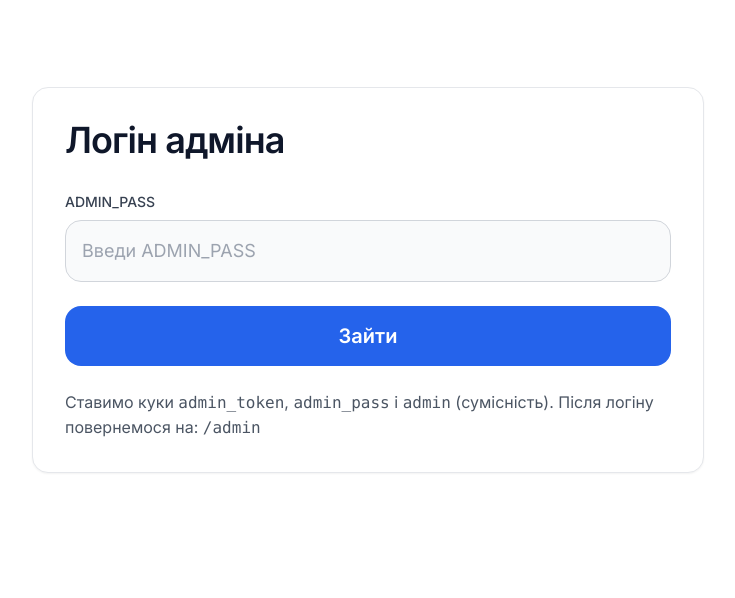
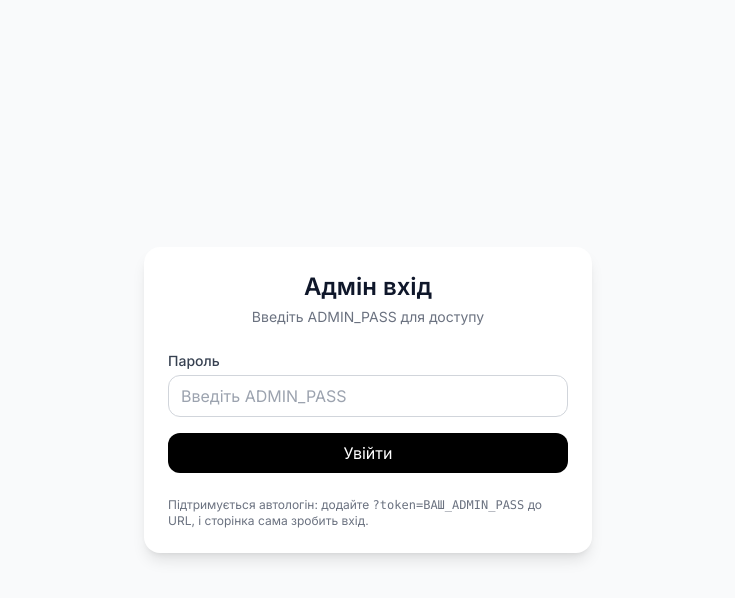
Before and after one commit to yurashko-ux/P-3-0, a Next.js app in the folder web/: page /login in a window 1280 px wide. Shown: the top 598 px of the page, without its empty margins (272-1007 px from the left). Built offline with nearby package versions, Linux system fonts and the light colour scheme.

Commit message:
Update page.tsx

```diff
--- a/web/app/(admin)/login/page.tsx
+++ b/web/app/(admin)/login/page.tsx
@@ -1,61 +1,131 @@
 // web/app/(admin)/login/page.tsx
 'use client';
 
-import { useState } from 'react';
+import * as React from 'react';
 
 export default function AdminLoginPage() {
-  const [value, setValue] = useState('');
+  const [password, setPassword] = React.useState('');
+  const [loading, setLoading] = React.useState(false);
+  const [error, setError] = React.useState<string | null>(null);
+  const [info, setInfo] = React.useState<string | null>(null);
 
-  function setCookie(name: string, val: string, days = 30) {
-    const d = new Date();
-    d.setTime(d.getTime() + days * 24 * 60 * 60 * 1000);
-    document.cookie = `${name}=${encodeURIComponent(val)}; path=/; SameSite=Lax; max-age=${days * 24 * 60 * 60}`;
+  // Автологін по ?token=... (не використовуємо useSearchParams, щоб не було проблем зі Suspense)
+  React.useEffect(() => {
+    if (typeof window === 'undefined') return;
+    const params = new URLSearchParams(window.location.search);
+    const token = params.get('token');
+    if (token) {
+      // при автологіні пробуємо раз і показуємо статус
+      void doLogin(token, true);
+    }
+    // eslint-disable-next-line react-hooks/exhaustive-deps
+  }, []);
+
+  async function doLogin(pass: string, isAuto = false) {
+    setLoading(true);
+    setError(null);
+    setInfo(isAuto ? 'Виконую автологін…' : null);
+    try {
+      const res = await fetch('/api/auth/login', {
+        method: 'POST',
+        headers: { 'Content-Type': 'application/json' },
+        // можна передати або {password}, або {token} — бекенд обробляє обидва
+        body: JSON.stringify({ password: pass }),
+        cache: 'no-store',
+      });
+
+      if (!res.ok) {
+        const data = await safeJson(res);
+        const msg =
+          data?.error ||
+          (res.status === 401
+            ? 'Невірний пароль'
+            : `Помилка авторизації (${res.status})`);
+        throw new Error(msg);
+      }
+
+      // Якщо тут — бекенд виставив cookie admin_token.
+      setInfo('Успішний вхід. Перенаправляю…');
+
+      // Перенаправляємо в адмінку (можна змінити на /admin/campaigns)
+      window.location.replace('/admin');
+    } catch (e: any) {
+      setError(e?.message || 'Щось пішло не так');
+      setInfo(null);
+    } finally {
+      setLoading(false);
+    }
   }
 
-  const onSubmit = (e: React.FormEvent) => {
+  function onSubmit(e: React.FormEvent) {
     e.preventDefault();
-    const token = value.trim();
-    if (!token) return;
-
-    // ставимо основний cookie, який перевіряє middleware
-    setCookie('admin_token', token);
-    // сумісність зі старими перевірками
-    setCookie('admin', token);
-    setCookie('admin_pass', token);
-
-    // редирект в адмінку
-    window.location.href = '/admin';
-  };
+    if (!password.trim()) {
+      setError('Введіть пароль');
+      return;
+    }
+    void doLogin(password.trim(), false);
+  }
 
   return (
-    <div className="min-h-[70vh] flex items-center justify-center p-6">
-      <div className="w-full max-w-2xl rounded-2xl border border-gray-200 p-8 shadow-sm bg-white">
-        <h1 className="text-4xl font-bold tracking-tight mb-8">Логін адміна</h1>
+    <main className="min-h-screen flex items-center justify-center bg-gray-50 p-4">
+      <div className="w-full max-w-md rounded-2xl shadow-lg bg-white p-6 space-y-6">
+        <header className="text-center">
+          <h1 className="text-2xl font-semibold">Адмін вхід</h1>
+          <p className="text-sm text-gray-500 mt-1">
+            Введіть ADMIN_PASS для доступу
+          </p>
+        </header>
 
-        <form onSubmit={onSubmit} className="space-y-6">
-          <div>
-            <label className="block text-sm font-medium text-gray-700 mb-2">ADMIN_PASS</label>
+        <form onSubmit={onSubmit} className="space-y-4">
+          <label className="block">
+            <span className="block text-sm font-medium text-gray-700 mb-1">
+              Пароль
+            </span>
             <input
-              value={value}
-              onChange={(e) => setValue(e.target.value)}
-              placeholder="Введи ADMIN_PASS"
-              className="w-full rounded-2xl border border-gray-300 bg-gray-50 px-4 py-4 text-lg outline-none focus:ring-2 focus:ring-blue-500"
+              type="password"
+              autoComplete="current-password"
+              className="w-full rounded-xl border border-gray-300 px-3 py-2 focus:outline-none focus:ring-2 focus:ring-black/20"
+              value={password}
+              onChange={(e) => setPassword(e.target.value)}
+              placeholder="Введіть ADMIN_PASS"
+              disabled={loading}
             />
-          </div>
+          </label>
 
           <button
             type="submit"
-            className="w-full rounded-2xl bg-blue-600 hover:bg-blue-700 text-white text-xl font-semibold py-4 transition-colors"
+            disabled={loading}
+            className="w-full rounded-xl px-4 py-2 bg-black text-white hover:opacity-90 transition disabled:opacity-50"
           >
-            Зайти
+            {loading ? 'Вхід…' : 'Увійти'}
           </button>
+        </form>
 
-          <p className="text-gray-600">
-            Ставимо куки <code>admin_token</code>, <code>admin_pass</code> і <code>admin</code> (сумісність). Після логіну
-            повернемося на: <code>/admin</code>
-          </p>
-        </form>
+        {info && (
+          <div className="text-sm text-blue-600 bg-blue-50 border border-blue-100 rounded-xl p-3">
+            {info}
+          </div>
+        )}
+
+        {error && (
+          <div className="text-sm text-red-600 bg-red-50 border border-red-100 rounded-xl p-3">
+            {error}
+          </div>
+        )}
+
+        <div className="text-xs text-gray-500">
+          Підтримується автологін: додайте <code>?token=ВАШ_ADMIN_PASS</code> до
+          URL, і сторінка сама зробить вхід.
+        </div>
       </div>
-    </div>
+    </main>
   );
 }
+
+async function safeJson(res: Response) {
+  try {
+    return await res.json();
+  } catch {
+    return null;
+  }
+}
```
